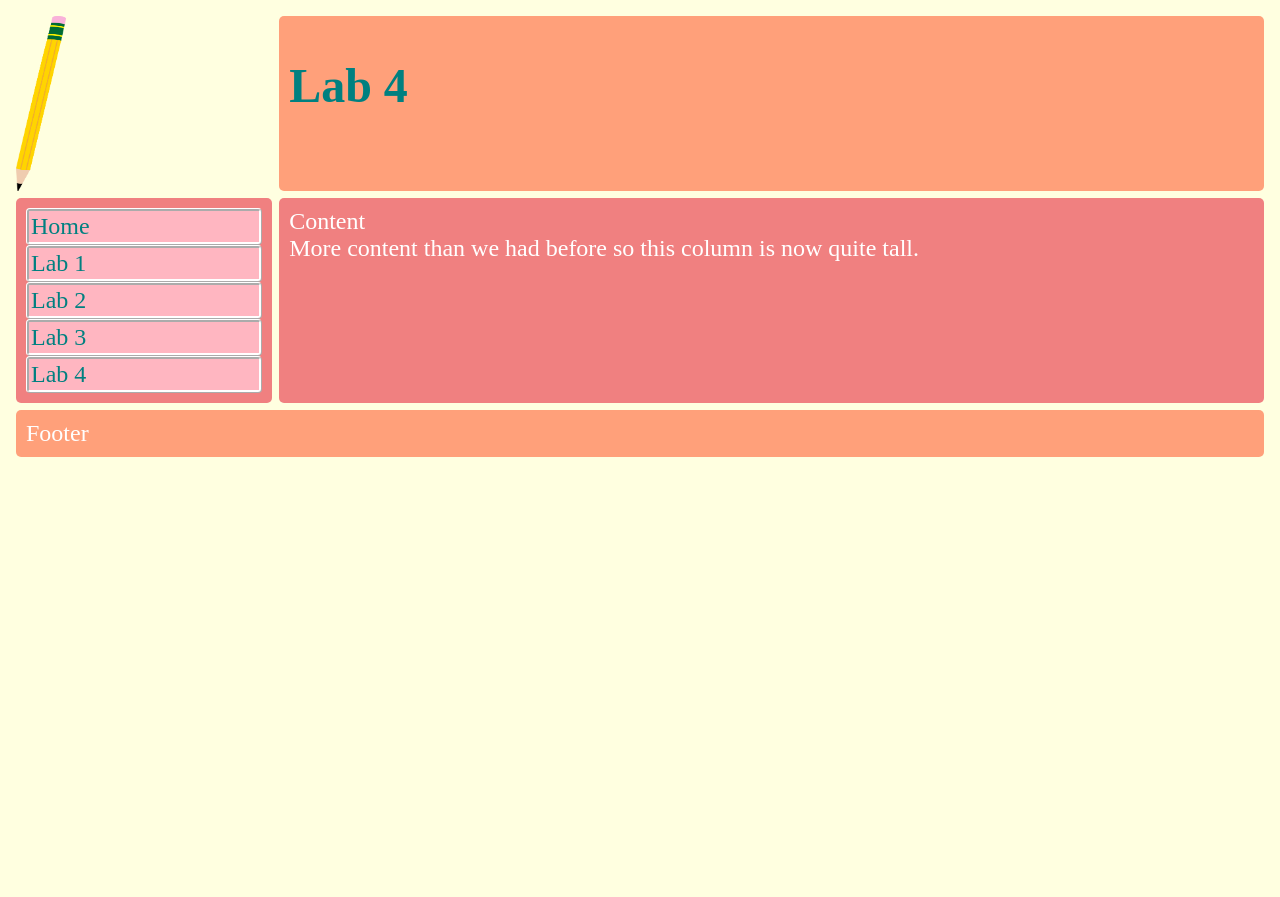
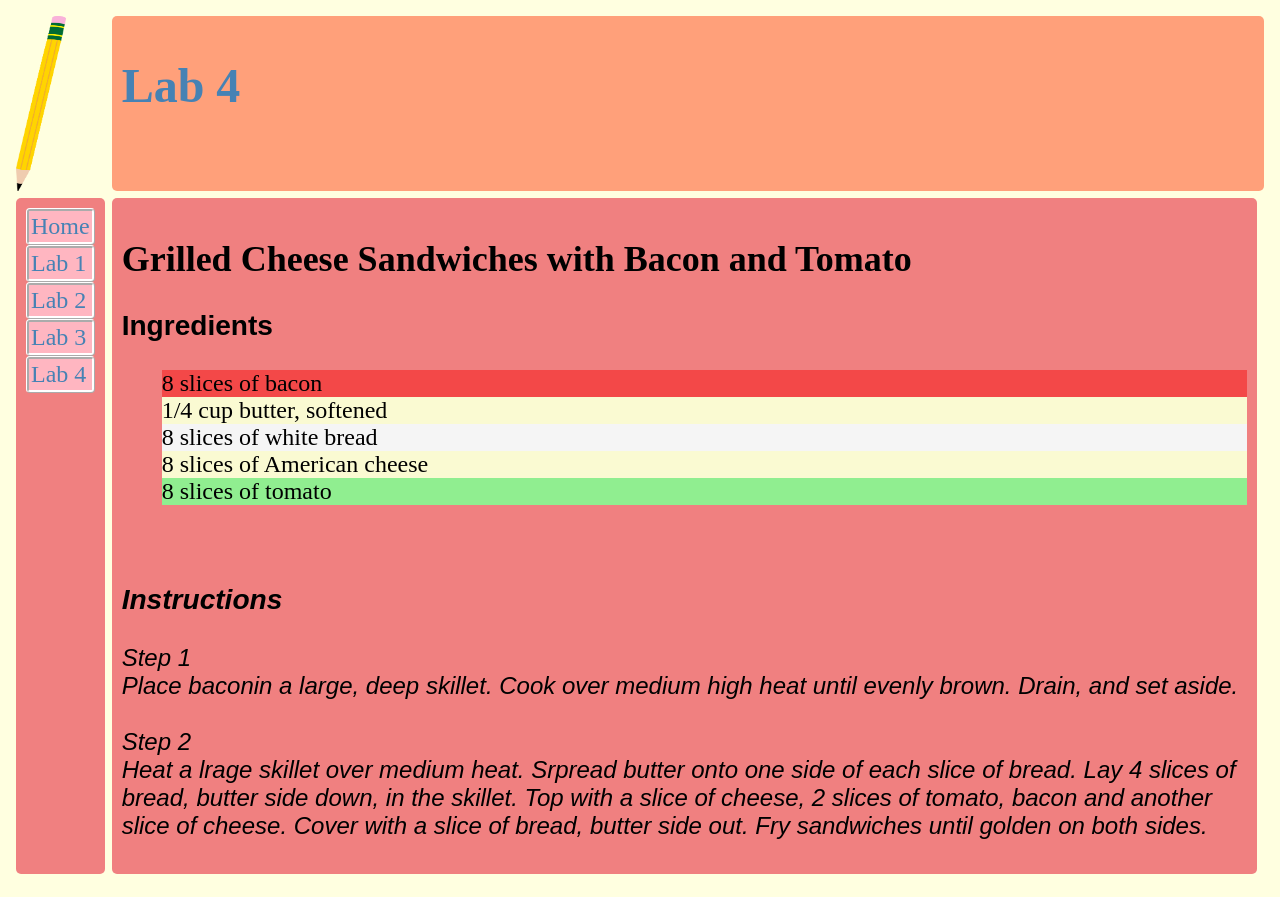
Before and after one commit to kimmel-nicholas/NicholasIntProgPortfolio, a plain HTML site: page lab4.html in a window 1280 px wide. Before the commit the page ends 800 px from the top, so only its background shows below. Drawn offline with Linux system fonts and the light colour scheme.

Commit message:
finishing touches for lab4

```diff
--- a/lab4.html
+++ b/lab4.html
@@ -22,16 +22,36 @@
       <li><a href="lab2.html">Lab 2</a></li>
       <li><a href="lab3.html">Lab 3</a></li>
       <li><a href="lab4.html">Lab 4</a></li>
-
     </u1>
     </nav>
-
     </div>
-  <div class="box content">Content
-    <br /> More content than we had before so this column is now quite tall.</div>
-  <div class="box footer">Footer</div>
+  <main>
+  <div class="box content">
+    <h2>Grilled Cheese Sandwiches with Bacon and Tomato</h2>
+    <h3>Ingredients</h3>
+    <ul>
+      <li>8 slices of bacon</li>
+      <li>1/4 cup butter, softened</li>
+      <li>8 slices of white bread</li>
+      <li>8 slices of American cheese</li>
+      <li>8 slices of tomato</li>
+    </ul>
+    <br>
+    <h3><i>Instructions</i></h3>
+    <p class="instructions"><i>
+      Step 1
+      <br>
+      Place baconin a large, deep skillet. Cook over medium high heat until evenly brown. Drain, and set aside.
+      <br>
+      <br>
+      Step 2
+      <br>
+      Heat a lrage skillet over medium heat. Srpread butter onto one side of each slice of bread. Lay 4 slices of bread, butter side down, in the skillet. Top with a slice of cheese, 2 slices of tomato, bacon and another slice of cheese. Cover with a slice of bread, butter side out. Fry sandwiches until golden on both sides.</i></p>
   </div>
-
+  </main>
+  </div>
+  <footer>
+  </footer>
   <script src="script.js"></script>
   </body>
 </html>
--- a/style.css
+++ b/style.css
@@ -3,13 +3,22 @@ body {
   margin: 1em;
 }
 h1{
-  color: teal;
+  color: steelblue;
   text-align: left;
   font-size: 200%;
 }
 h2{
-  color: teal;
+  color: black;
   text-align: left;
+}
+h3{
+  color: black;
+  font-family: sans-serif;
+}
+.instructions{
+  color: black;
+  font-family: sans-serif;
+  font-style: italic;
 }
 
 .sidebar {
@@ -17,15 +26,15 @@ h2{
   list-style-type: none;
 }
 a:link{
-  color:teal;
+  color:steelblue;
   text-decoration: none
 }
 a:visited{
-  color:teal;
+  color:steelblue;
   text-decoration: none
 }
 a:active{
-  color:teal;
+  color:steelblue
 }
 nav li{
   background-color: lightpink;
@@ -34,6 +43,25 @@ nav li{
   border-color: white;
   border-width: 2px, 2px, 2px, 2px;
   border-style: ridge;
+}
+main ul{
+  list-style-type: none;
+  color: black
+}
+main li:nth-child(1){
+  background-color: rgb(243, 72, 72);
+}
+main li:nth-child(2){
+  background-color:lightgoldenrodyellow
+}
+main li:nth-child(3){
+  background-color: whitesmoke
+}
+main li:nth-child(4){
+  background-color:lightgoldenrodyellow
+}
+main li:nth-child(5){
+  background-color: lightgreen;
 }
 nav li:hover {
   background-color: white;
@@ -60,7 +88,7 @@ nav li:hover {
 }
 .box {
   background-color: lightcoral;
-  color: white;
+  color: black;
   border-radius: 5px;
   padding: 10px;
   font-size: 150%;
@@ -69,3 +97,4 @@ nav li:hover {
 .footer {
   background-color: lightsalmon;
 }
+//footer not needed but im leaving it for the future
```
Also changed, not shown: index.html (+3 -8 lines), lab1.html (+1 -7 lines), lab2.html (+2 -1 lines), lab3.html (+1 -2 lines). Lines whose indentation alone changed are shown as unchanged.
